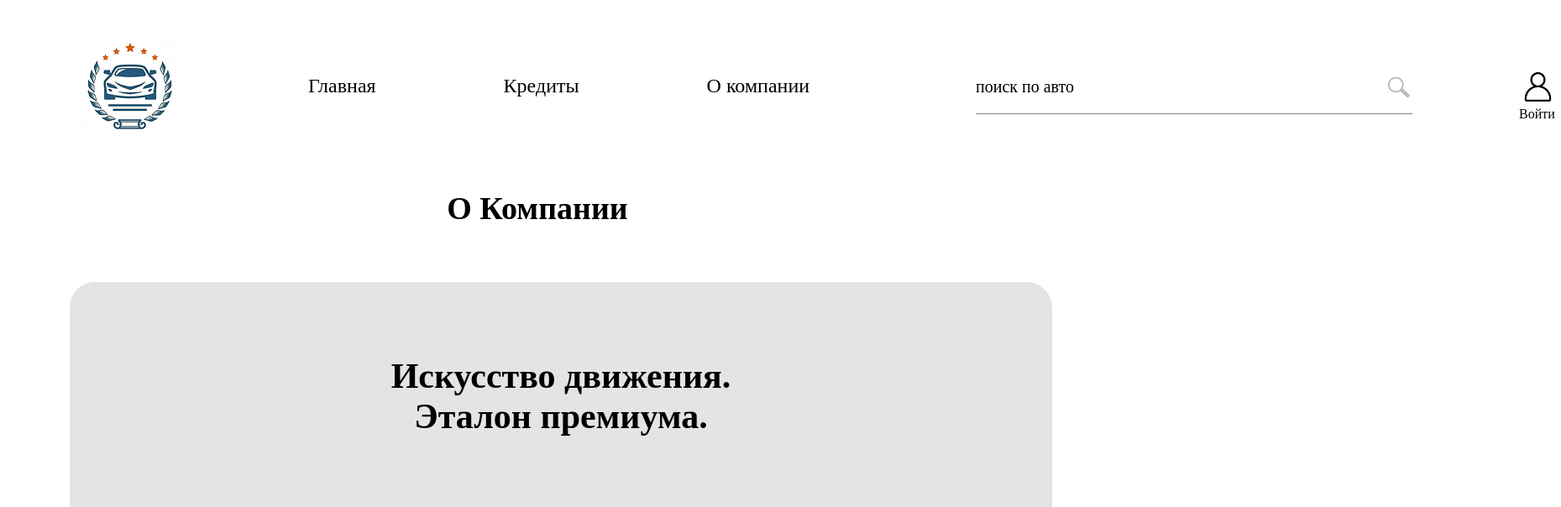
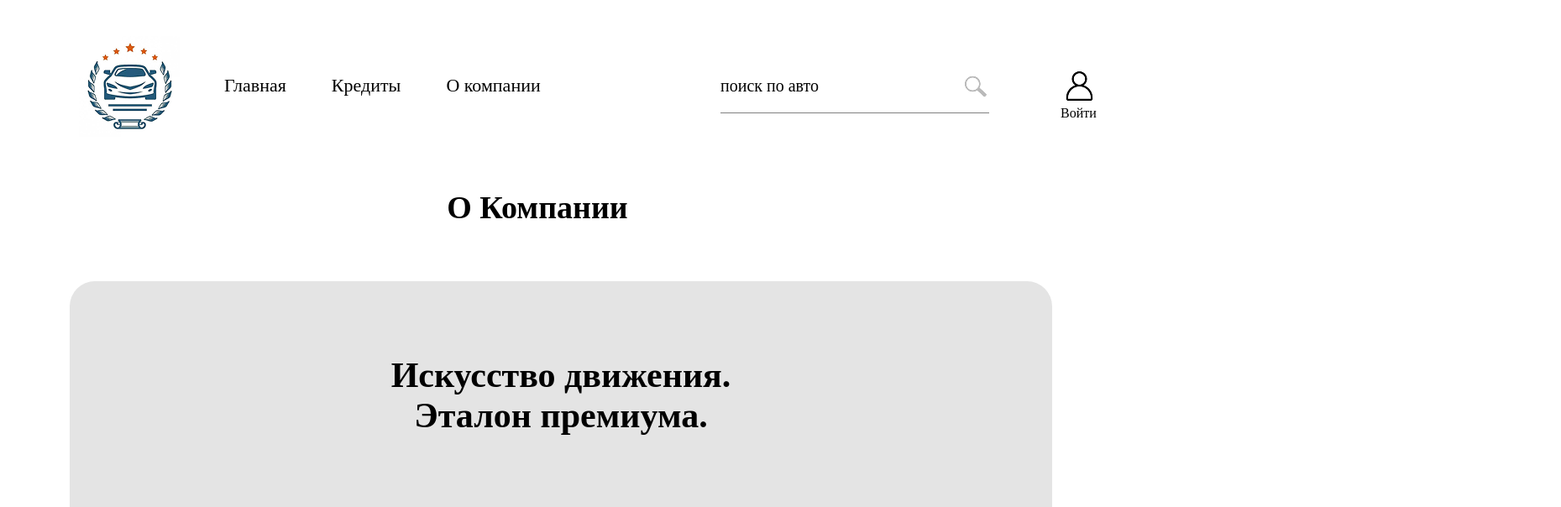
Before and after one commit to SkalyTyt/AutoPremium2, a plain HTML site: page aboutus.html in a window 1280 px wide. Shown: the top 604 px of the page at 84% size, 1859 px wide, since content can reach past the window. Drawn offline with Linux system fonts and the light colour scheme.

Commit message:
Update kompany.css

```diff
--- a/css/kompany.css
+++ b/css/kompany.css
@@ -396,7 +396,65 @@ footer {
     main {
         padding-top: 40px;
     }
-
+    .header_menu ul{
+    list-style-type: none;
+    margin-left: 219px;
+    margin-top: -78px;
+}
+
+.header_menu a {
+    text-decoration: none;
+     color: black;
+     font-size: 22px;
+}
+
+.img_header{
+        margin-left: 86px;
+        margin-top: 35px;
+}
+
+.header_menu li{
+    display:inline-block ;
+    margin-right: 50px;
+}
+
+.menu li:hover {
+    border-bottom: 1px solid grey;
+}
+
+.header_login:hover {
+     cursor: pointer;
+     transform: scale(1.1);
+}
+
+.header_login img:hover {
+     cursor: pointer;
+}
+
+.search {
+    display: flex;
+    font-size: 20px;
+    margin-left: 850px;
+    margin-top: -60px;
+    align-items: center;
+    border-bottom: 1px solid gray;
+    width: 320px;
+}
+
+.search_img {
+    margin-top: 0px;
+    margin-left: 174px;
+}
+
+.header_login {
+    margin-left: 1250px;
+    margin-top: -60px;
+}
+
+.logim_p {
+    margin-top: -10px;
+    margin-left: 5px;
+}
     .iskustvo {
         width: 1570px;
         height: 1268px;
```
